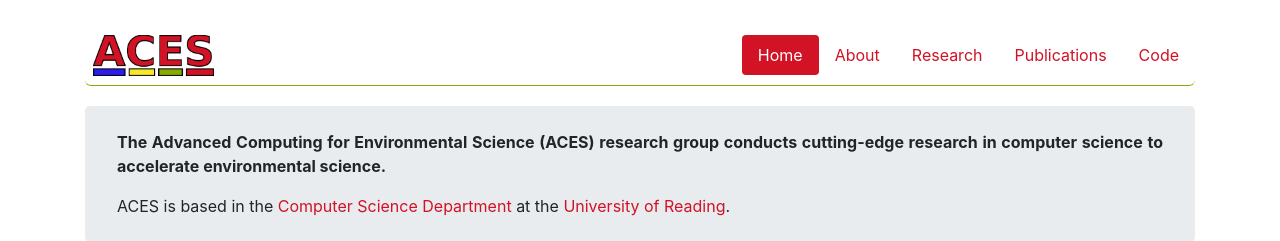
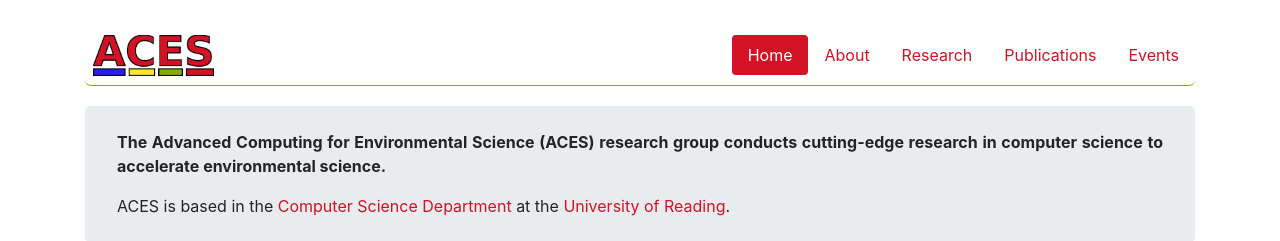
Before and after one commit to uor-aces/uor-aces.github.io, a Jekyll site: the page built from index.html, in a window 1280 px wide. Shown: the top 241 px of the page. Built offline with Jekyll 4.4.1, drawn with Linux system fonts in a browser that asks for light colours.

Commit message:
Swapped Code out for Events in the menu

```diff
--- a/_config.yml
+++ b/_config.yml
@@ -60,5 +60,5 @@ navigation:
     link: /research.html
   - title: Publications
     link: /publications.html
-  - title: Code
-    link: /code.html
+  - title: Events
+    link: /events.html
```
